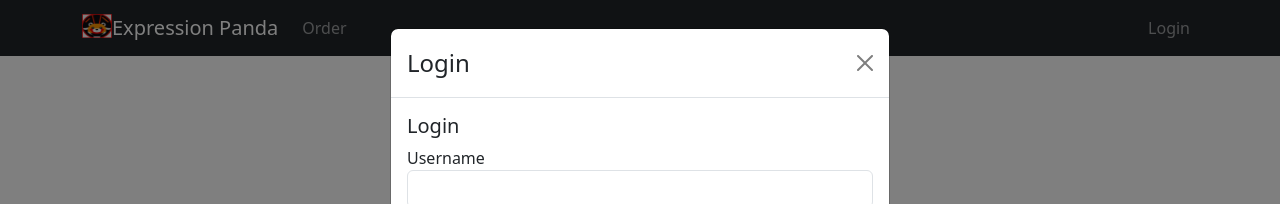
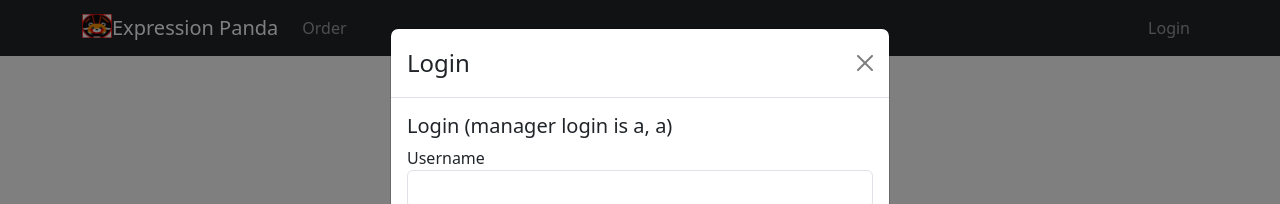
Before and after one commit to MrBaoN/RestaurantDashboard, a React (Vite) app in the folder expression-panda/: page / in a window 1280 px wide. Both pictures are taken after a click on the button "Login". Shown: the top 204 px of the page. Built offline with nearby package versions, Linux system fonts and the light colour scheme; no server answers.

Commit message:
Update Navbar.tsx

```diff
--- a/expression-panda/src/components/Navbar.tsx
+++ b/expression-panda/src/components/Navbar.tsx
@@ -291,7 +291,7 @@ export const Navbar: React.FC = () => {
         </Modal.Header>
         <Modal.Body>
           <div>
-            <h5>Login</h5>
+            <h5>Login (manager login is a, a)</h5>
             <form onSubmit={handleLoginSubmit}>
               <div className="form-group">
                 <label htmlFor="username">Username</label>
```
